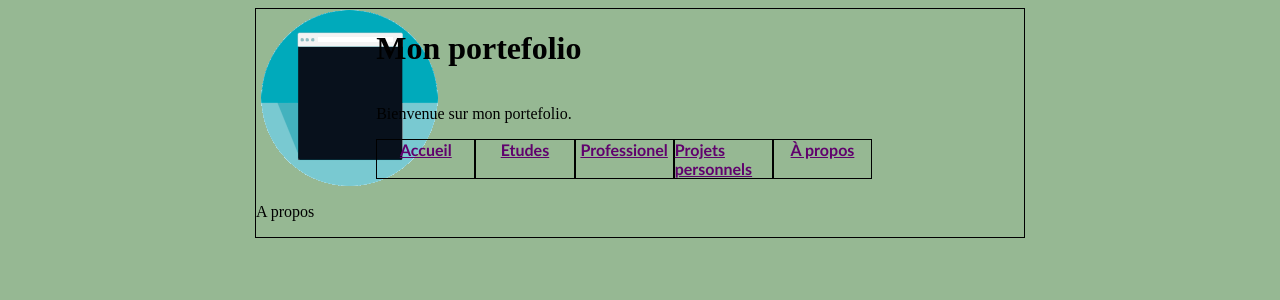
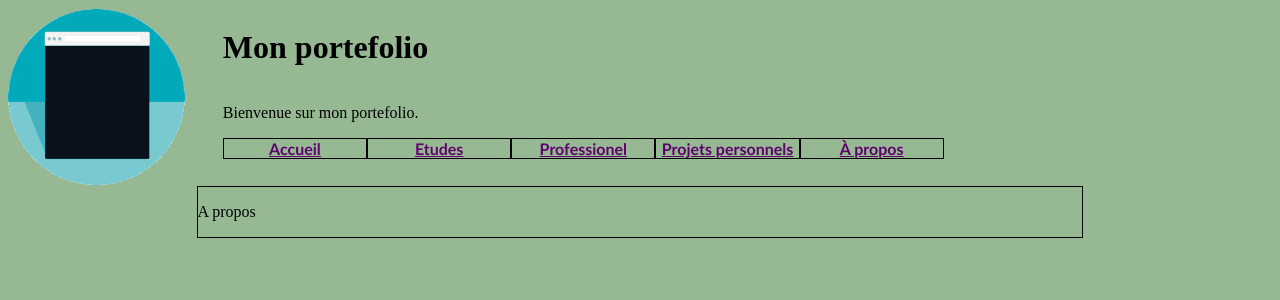
Before and after one commit to alexking53/portfolio, a PHP site: page /pages/apropos.php in a window 1280 px wide. Shown: the top 300 px of the page. Run offline with PHP 8.4, Linux system fonts and the light colour scheme.

Commit message:
Maquette V6

```diff
--- a/portefolio/asset/style/style.css
+++ b/portefolio/asset/style/style.css
@@ -1,6 +1,9 @@
 body{
     background-color: rgb(150, 184, 147);
-    width: 60%;
+}
+
+#body{
+    width: 70%;
     margin-left: auto;
     margin-right: auto;
     border: 1px black solid;
@@ -38,11 +41,11 @@ nav{
     display: flex;
     flex-direction: row;
     width: 15%;
-    margin-left: 5px;
 }
 
 #haut2{
     display: flex;
     flex-direction: column;
-    width: 85%;
+    width: 75%;
+    margin-left: 2%;
 }
--- a/portefolio/header.php
+++ b/portefolio/header.php
@@ -4,8 +4,8 @@
     <title>Mon portefolio</title>
     <meta name="description" content="Mon portefolio avec PHP et JavaScript">
     <link rel="stylesheet" href="asset/style/style.css">
-
-
+</head>
+<body>
     <div id="haut">
         <div id="haut1">
             <img src="asset/image/gif/entete.gif">
@@ -21,5 +21,5 @@
                 <div id="nav"><a href="pages/apropos.php">À propos</a></div>
             </nav>
         </div>
+
     </div>
-</head>
--- a/portefolio/pages/apropos.php
+++ b/portefolio/pages/apropos.php
@@ -1,6 +1,6 @@
+<?php
+    include "header.php";?>
 
-    <?php
-     include "header.php";?>
-<body>
+<div id="body">
     <p>A propos</p>
-</body>
+</div>
--- a/portefolio/pages/header.php
+++ b/portefolio/pages/header.php
@@ -4,8 +4,8 @@
     <title>Mon portefolio</title>
     <meta name="description" content="Mon portefolio avec PHP et JavaScript">
     <link rel="stylesheet" href="../asset/style/style.css">
-
-
+</head>
+<body>
     <div id="haut">
         <div id="haut1">
             <img src="../asset/image/gif/entete.gif">
@@ -21,5 +21,5 @@
                 <div id="nav"><a href="apropos.php">À propos</a></div>
             </nav>
         </div>
+
     </div>
-</head>
```
